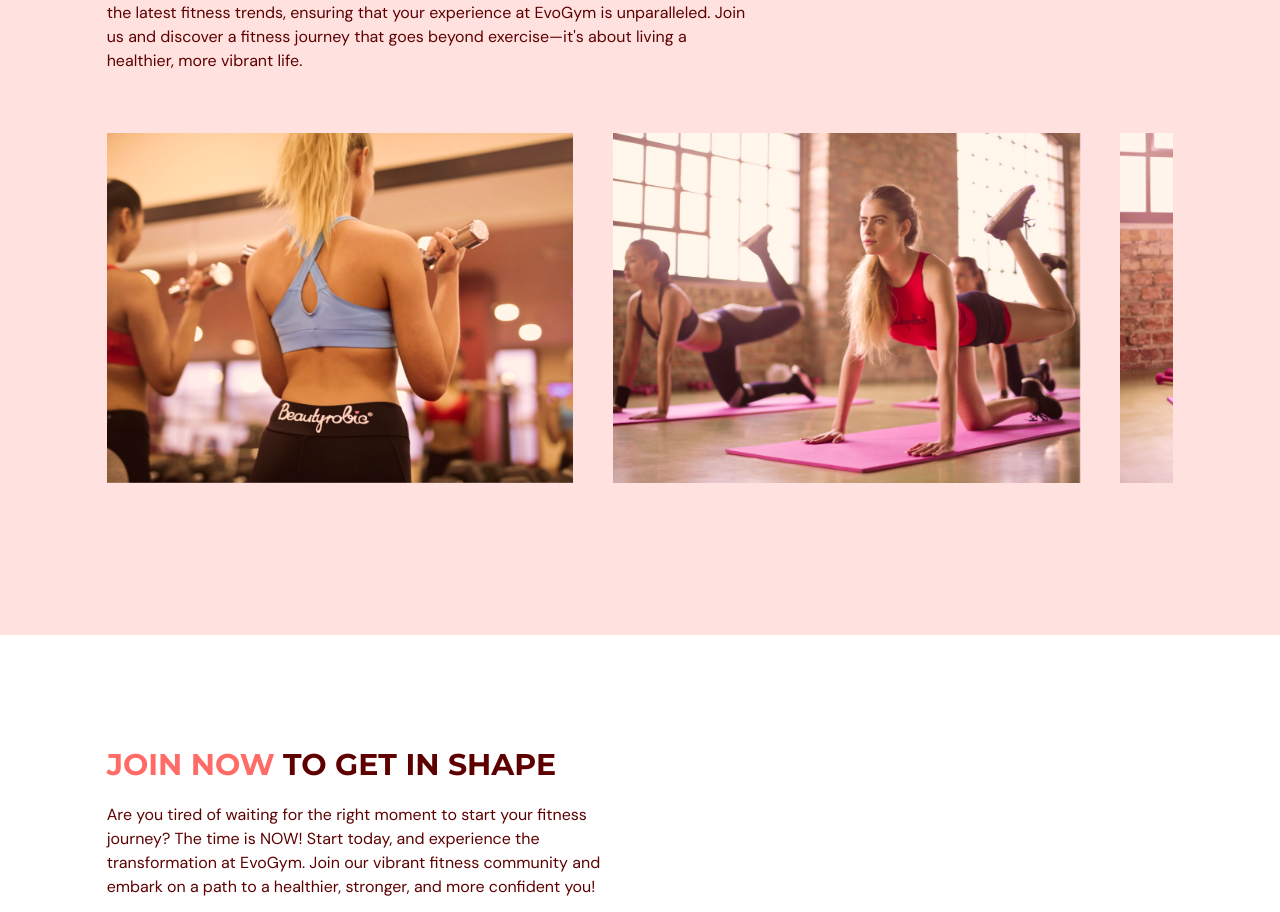
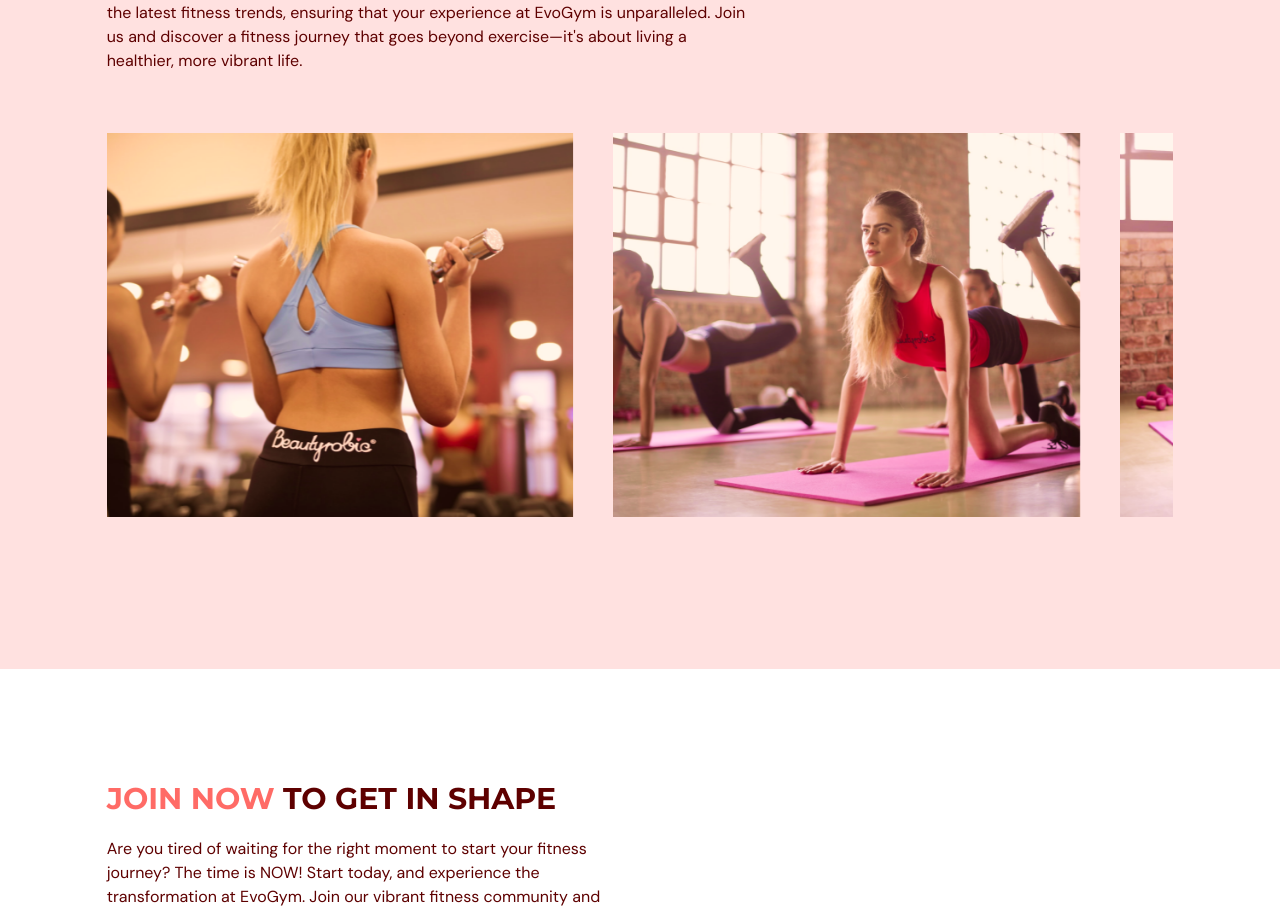
Before and after one commit to imbensantos/evogym, a React (Vite) app: page / in a window 1280 px wide. Shown: the part 2524-3436 px from the top of the page. Built offline with nearby package versions, Linux system fonts and the light colour scheme.

Commit message:
Feat: Updated Classes styling

```diff
--- a/src/scenes/OurClassesSection/Class.tsx
+++ b/src/scenes/OurClassesSection/Class.tsx
@@ -10,16 +10,27 @@ type Props = {
 
 const Class = ({data}: Props) => {
   return (
-    <li
-      className='relative max-w-[90vw]'
-    >
-      <div className="px-5 absolute z-30 flex flex-col items-center justify-center h-full w-full whitespace-normal bg-primary-500 text-center text-white opacity-0 hover:opacity-90 transition duration-300">
+    <li className='relative w-[83vw] h-96'>
+      <div className="p-5 relative z-10 flex flex-col items-center justify-center h-full w-full whitespace-normal bg-primary-500 text-center text-white opacity-0 hover:opacity-90 transition duration-300">
         <h3 className='text-2xl'>{data.name}</h3>
         <p className='mt-5'>{data.description}</p>
       </div>
-      <img src={data.image} alt={`${data.name} Class`} />
+      <img
+        className="absolute z-0 inset-0 object-cover h-full w-full"
+        src={data.image}
+        alt={`${data.name} Class`}
+      />
     </li>
   )
 }
 
 export default Class
+
+
+{/* <li className='relative max-w-[90vw]'>
+<div className="px-5 absolute z-30 flex flex-col items-center justify-center h-full w-full whitespace-normal bg-primary-500 text-center text-white opacity-0 hover:opacity-90 transition duration-300">
+  <h3 className='text-2xl'>{data.name}</h3>
+  <p className='mt-5'>{data.description}</p>
+</div>
+<img src={data.image} alt={`${data.name} Class`} />
+</li> */}
--- a/src/scenes/OurClassesSection/index.tsx
+++ b/src/scenes/OurClassesSection/index.tsx
@@ -51,7 +51,7 @@ const OurClasses = () => {
   return (
     <section
       id={SelectedPage.OurClasses}
-      className='w-full min-h-full bg-primary-100 py-28'
+      className='w-full min-h-full bg-primary-100 pt-28 pb-10 md:pb-28'
     >
       <motion.div
         className='mx-auto w-5/6'
@@ -73,7 +73,7 @@ const OurClasses = () => {
           {...fadeUp}
         >
           <motion.ul
-            className={`w-[2150px] md:w-[3000px] flex-between gap-10`}
+            className={`w-[1500px] xxs:w-[2150px] md:w-[3000px] flex justify-between items-stretch gap-10`}
             {...staggerChildren}
           >
             {CLASSES_LIST.map((classItem: ClassType, index) => (
--- a/tailwind.config.js
+++ b/tailwind.config.js
@@ -32,7 +32,8 @@ export default {
         circles: "url('@/assets/Circles.png')",
       },
       screens: {
-        xxs: "280px",
+        xxxs: "280px",
+        xxs: "390px",
         xs: "480px",
         sm: "768px",
         md: "1060px",
```
